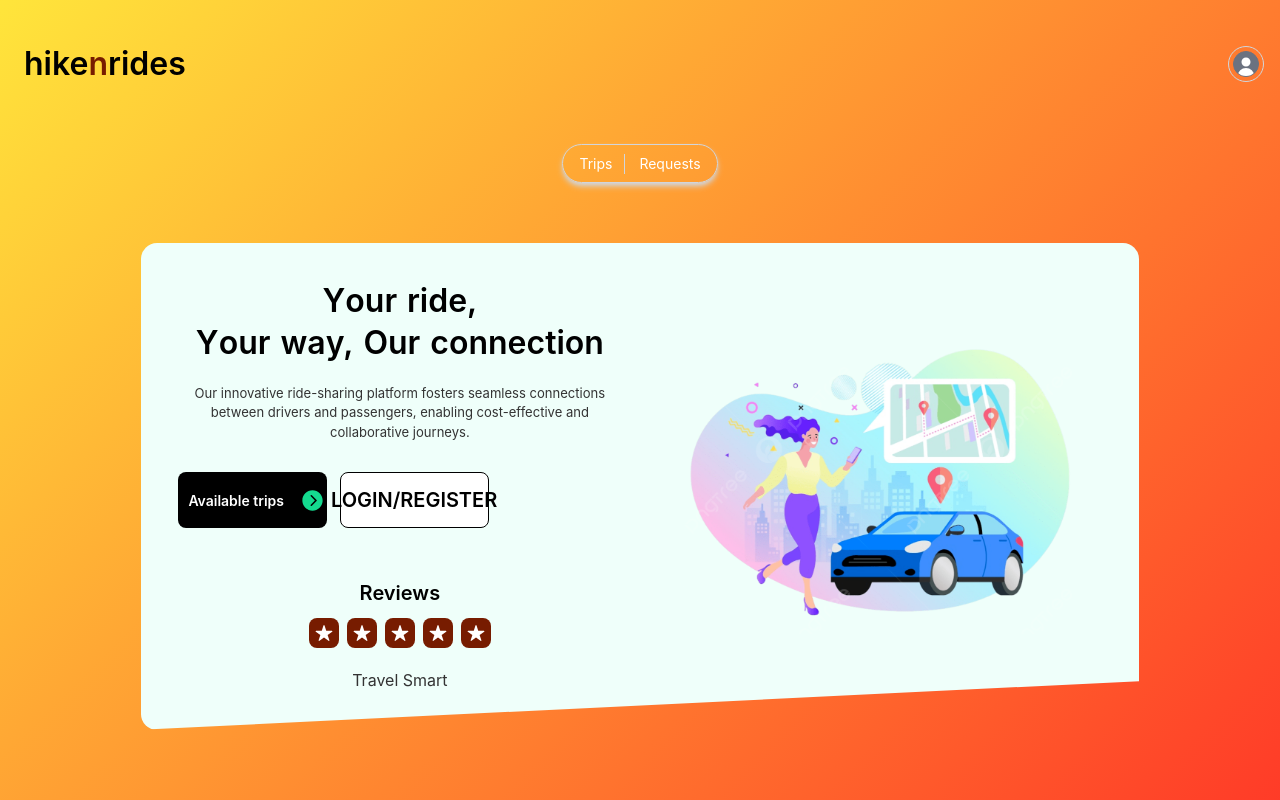
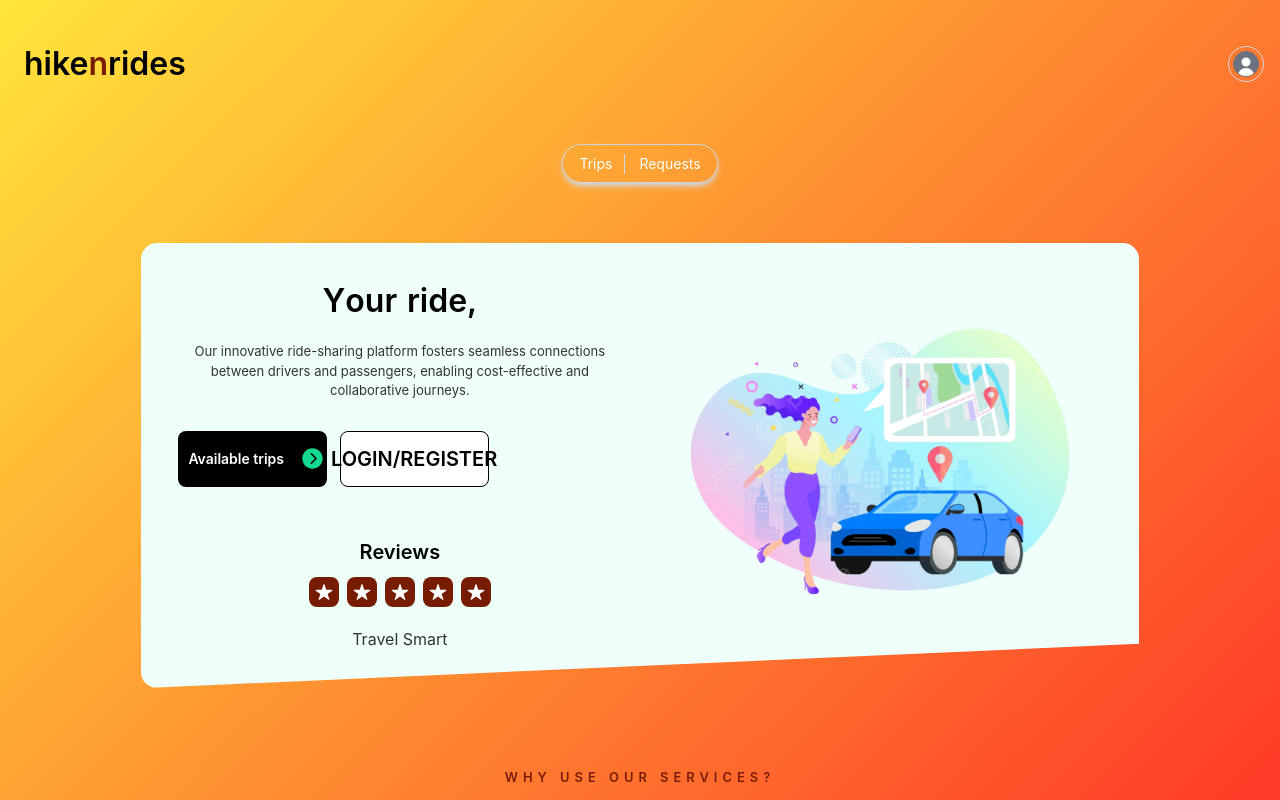
Before and after one commit to hikenrides/company_website, a React (Vite) app in the folder client/: page / in a window 1280 px wide. Shown: the top 800 px of the page. Built offline with nearby package versions, Linux system fonts and the light colour scheme; no server answers.

Commit message:
trip offer form modification

```diff
--- a/client/src/pages/IndexPage.jsx
+++ b/client/src/pages/IndexPage.jsx
@@ -158,30 +158,7 @@ function IndexPage() {
                 <motion.span variants={letter}>d</motion.span>
                 <motion.span variants={letter}>e,</motion.span>
             </motion.span>
-            <motion.span variants={lastName} initial="initial" animate="animate" className='last'>
-                <motion.span variants={letter}>Y</motion.span>
-                <motion.span variants={letter}>o</motion.span>
-                <motion.span variants={letter}>u</motion.span>
-                <motion.span variants={letter}>r</motion.span>
-                <motion.span variants={letter} className="second">w</motion.span>
-                <motion.span variants={letter}>a</motion.span>
-                <motion.span variants={letter}>y,</motion.span>
-                <motion.span variants={letter} className="second">O</motion.span>
-                <motion.span variants={letter}>u</motion.span>
-                <motion.span variants={letter}>r</motion.span>
-                <motion.span variants={letter} className="second">c</motion.span>
-                <motion.span variants={letter}>o</motion.span>
-                <motion.span variants={letter}>n</motion.span>
-                <motion.span variants={letter}>n</motion.span>
-                <motion.span variants={letter}>e</motion.span>
-                <motion.span variants={letter}>c</motion.span>
-                <motion.span variants={letter}>t</motion.span>
-                <motion.span variants={letter}>i</motion.span>
-                <motion.span variants={letter}>o</motion.span>
-                <motion.span variants={letter}>n</motion.span>
 
-
-            </motion.span>
           </motion.h2>
 
           <motion.p variants={fadeInUp}>Our innovative ride-sharing platform fosters seamless connections between drivers and passengers,
```
